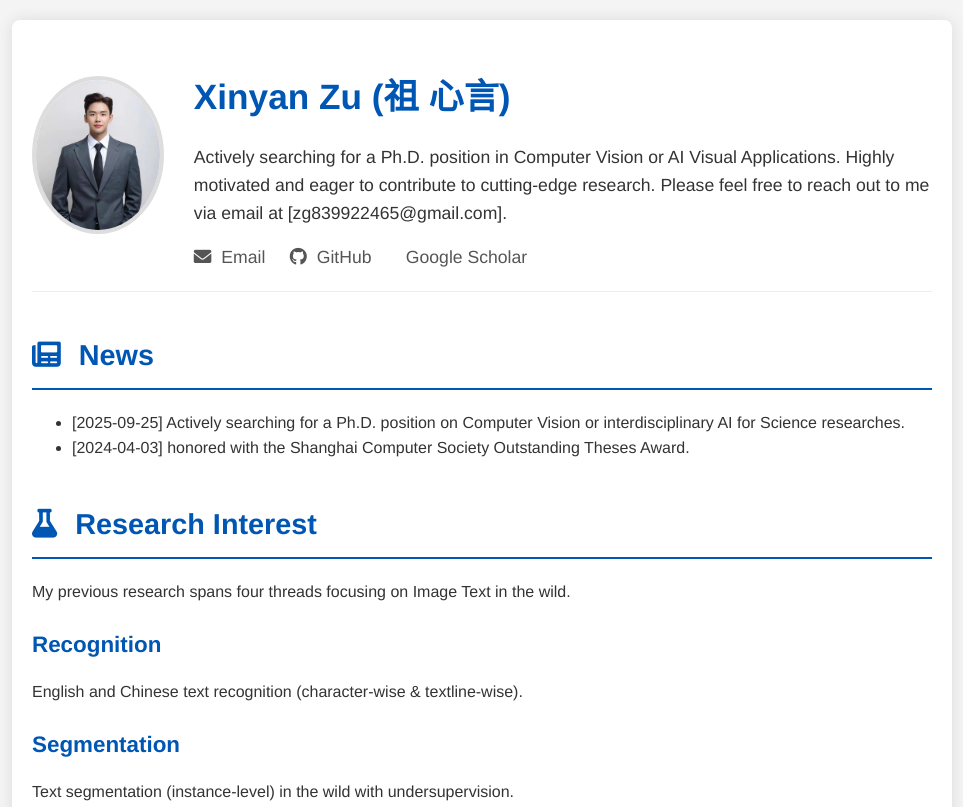
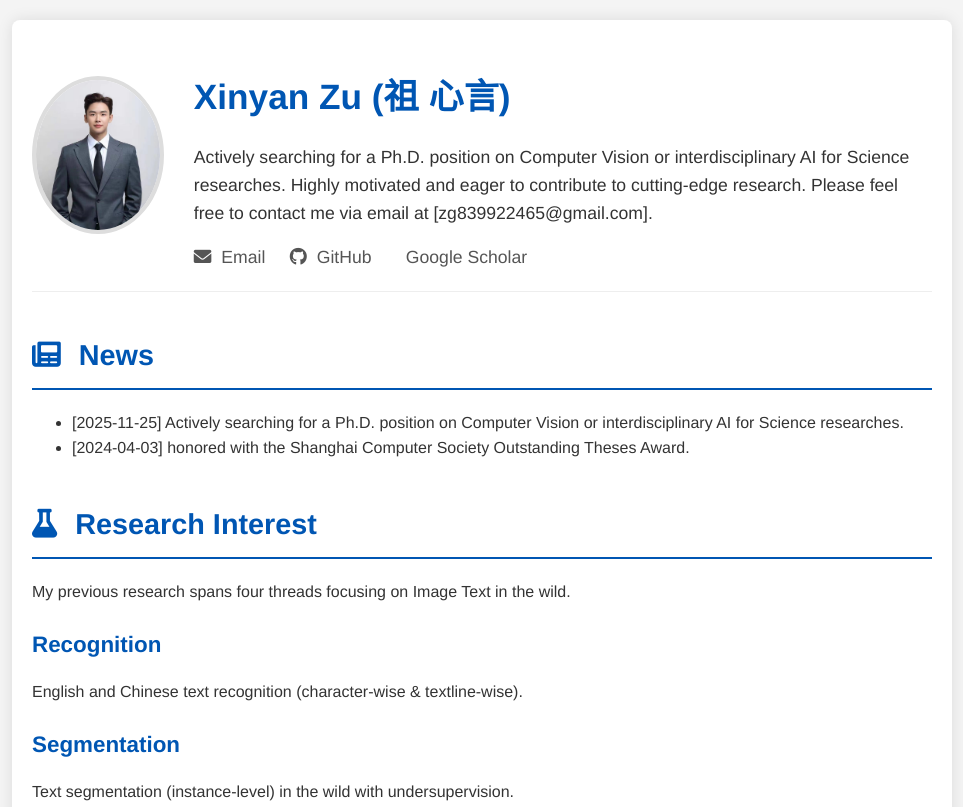
Before and after one commit to xyzu1996/xyzu1996.github.io, a plain HTML site: page index.html in a window 1280 px wide. Shown: the top 807 px of the page, without its empty margins (158-1121 px from the left). Drawn offline with Linux system fonts and the light colour scheme.

Commit message:
Update index.html

```diff
--- a/index.html
+++ b/index.html
@@ -20,8 +20,8 @@
                     <h1>Xinyan Zu (祖 心言)</h1>
                     <!-- 请在这里替换成您的学术简介 -->
                     <p>
-                        Actively searching for a Ph.D. position in Computer Vision or AI Visual Applications. Highly motivated and eager to contribute to cutting-edge research.
-                        Please feel free to reach out to me via email at [zg839922465@gmail.com].
+                        Actively searching for a Ph.D. position on Computer Vision or interdisciplinary AI for Science researches. Highly motivated and eager to contribute to cutting-edge research.
+                        Please feel free to contact me via email at [zg839922465@gmail.com].
                     </p>
                     <div class="social-links">
                         <!-- 请将 # 替换为您的真实链接 -->
@@ -40,7 +40,7 @@
                 <h2><i class="fas fa-newspaper"></i> News</h2>
                 <div class="news-list">
                     <ul>
-                        <li><span class="date">[2025-09-25]</span> Actively searching for a Ph.D. position on Computer Vision or interdisciplinary AI for Science researches.</li>
+                        <li><span class="date">[2025-11-25]</span> Actively searching for a Ph.D. position on Computer Vision or interdisciplinary AI for Science researches.</li>
                         <li><span class="date">[2024-04-03]</span> honored with the Shanghai Computer Society Outstanding Theses Award.</li>
                     </ul>
                 </div>
```
